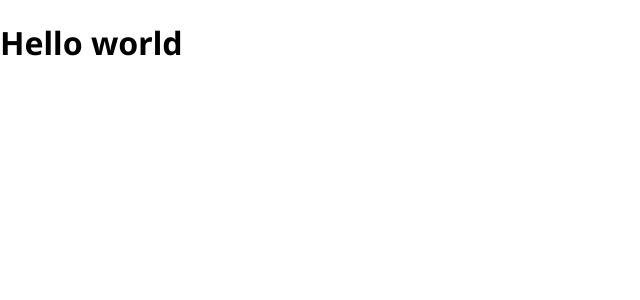
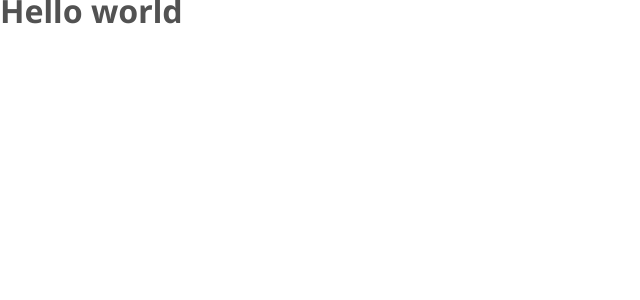
Before and after one commit to etci/newsletter-section, a React (Vite) app: page / in a window 1280 px wide. Shown: the top 300 px of the page, without its empty margins (0-640 px from the left). Built offline with nearby package versions, Linux system fonts and the light colour scheme.

Commit message:
feat: configure css vars

```diff
--- a/src/index.css
+++ b/src/index.css
@@ -1,4 +1,50 @@
+:root {
+  --color-white: #fff;
+
+  --color-bg-btn-primary: #4338ca;
+  --color-bg-btn-primary-hover: #3730a3;
+  --color-bg-btn-disabled: #f5f5f5;
+  --color-btn-disabled: #a3a3a3;
+
+  --color-text-primary: #525252;
+  --color-text-light: #737373;
+  --color-text-heading: #171717;
+
+  --text-size-sm: 0.875rem;
+  --text-line-sm: 1.25rem;
+  --text-size-base: 1rem;
+  --text-line-base: 1.4rem;
+  --text-size-lg: 1.125rem;
+  --text-line-lg: 1.75rem;
+  --text-size-xl: 1.875rem;
+  --text-line-xl: 2.25rem;
+  --text-size-xxl: 3rem;
+  --text-line-xxl: 1;
+
+  --space-1: 0.25rem;
+  --space-2: 0.5rem;
+  --space-3: 0.75rem;
+  --space-4: 1rem;
+  --space-5: 1.25rem;
+  --space-6: 1.5rem;
+  --space-7: 1.75rem;
+  --space-8: 2rem;
+  --space-9: 2.25rem;
+  --space-10: 2.5rem;
+  --space-11: 2.75rem;
+  --space-12: 3rem;
+  --space-13: 3.25rem;
+  --space-14: 3.5rem;
+  --space-15: 3.75rem;
+  --space-16: 4rem;
+}
+
+html {
+  font-size: 100%;
+}
+
 body {
+  position: relative;
   margin: 0;
   font-family:
     'Noto Sans',
@@ -14,22 +60,12 @@ body {
     'Helvetica Neue',
     sans-serif;
   min-height: 100vh;
+  font-size: var(--text-size-base);
+  line-height: var(--text-line-base);
+  color: var(--color-text-primary);
 }
 
 * {
   box-sizing: border-box;
+  margin: 0;
 }
-
-.credits {
-  color: #777;
-  position: fixed;
-  bottom: 24px;
-  left: 24px;
-  font-size: 11px;
-  text-align: center;
-}
-
-.credits a {
-  color: #000;
-  font-weight: bold;
-}
```
